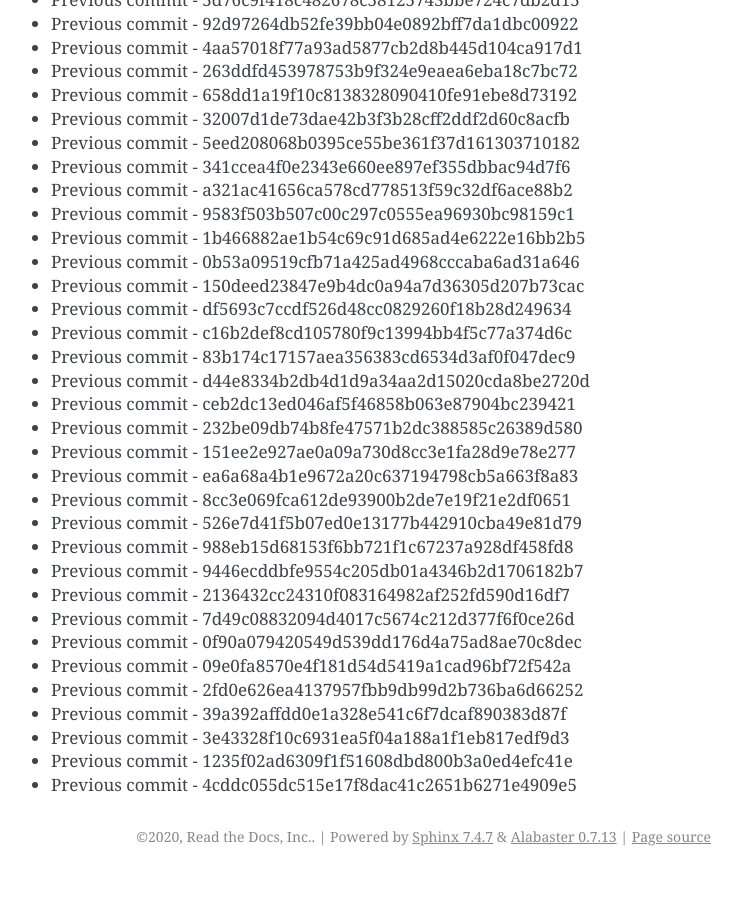
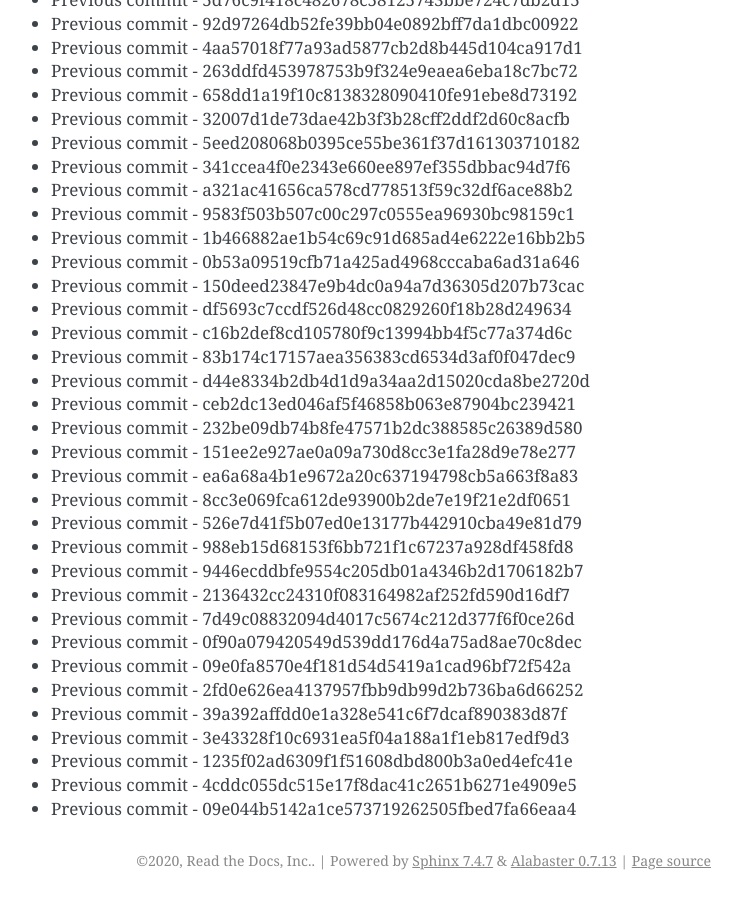
Before and after one commit to readthedocs/rtd-git-stresstest, a Sphinx documentation site: the page built from docs/updates.rst, in a window 1280 px wide and 900 px high, scrolled down 23453 px. Shown: the whole window, without its empty margins (399-1141 px from the left). Built offline with Sphinx 7.4.7, drawn with Linux system fonts in a browser that asks for light colours; before the commit the page ends 24329 px from its top, so only the background shows below that.

Commit message:
Generating commit from previous: 09e044b5142a1ce573719262505fbed7fa66eaa4

```diff
--- a/docs/updates.rst
+++ b/docs/updates.rst
@@ -1017,3 +1017,4 @@ It can be tested for any performance characteristics.
 * Previous commit - 3e43328f10c6931ea5f04a188a1f1eb817edf9d3
 * Previous commit - 1235f02ad6309f1f51608dbd800b3a0ed4efc41e
 * Previous commit - 4cddc055dc515e17f8dac41c2651b6271e4909e5
+* Previous commit - 09e044b5142a1ce573719262505fbed7fa66eaa4
```
